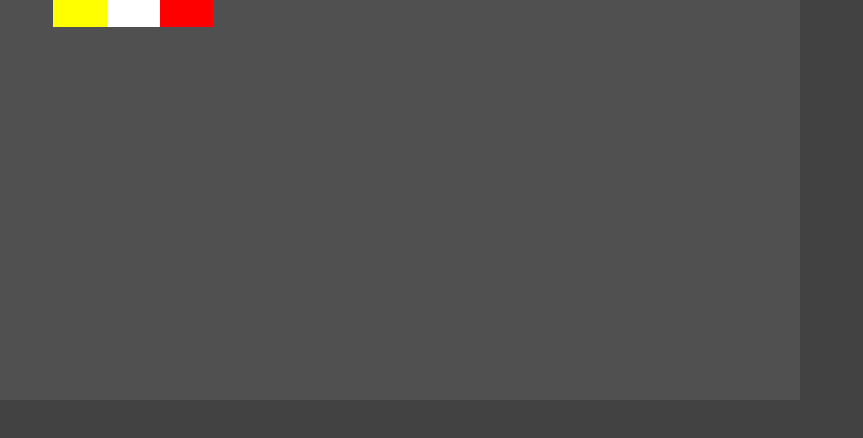
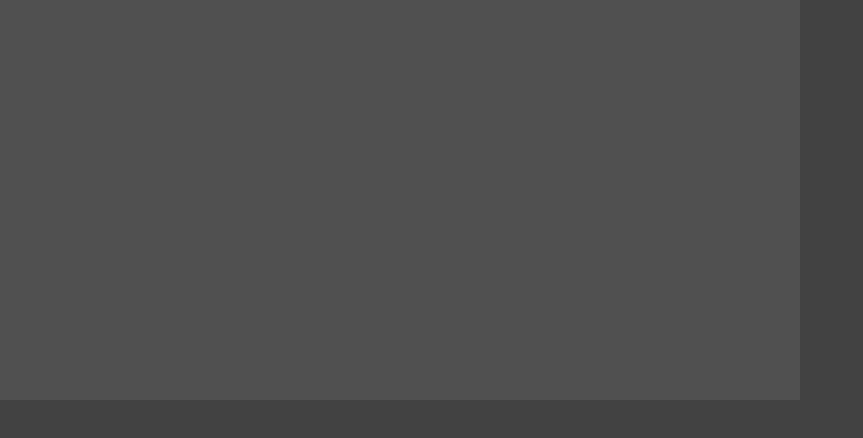
Before and after one commit to bruno-alves/bruno-alves.io, a React (Create React App) app: page /snake in a window 1280 px wide. Shown: the top 438 px of the page, without its empty margins (0-863 px from the left). Built offline with nearby package versions, Linux system fonts and the light colour scheme; the HTML template or start-up script is replaced by a standard one.

Commit message:
movimentação snake

```diff
--- a/src/Pages/Snake/index.js
+++ b/src/Pages/Snake/index.js
@@ -3,14 +3,7 @@ import { Table } from './styles';
 
 function Snake() {
   const [direction, setDirection] = useState('D');
-  const [snake, setSnake] = useState(() => {
-    const s = Array.from(Array(15), () => Array.from(Array(15)));
-    s[0][0] = 'tail';
-    s[0][1] = 'body';
-    s[0][2] = 'head';
-
-    return s;
-  });
+  const [snake, setSnake] = useState([0, 1, 2]);
 
   const changeDirection = (e) => {
     switch (e.keyCode) {
@@ -30,19 +23,11 @@ function Snake() {
   };
 
   const move = (direction) => {
-    setSnake(() => {
-      const s = [...snake];
-      s[0][0] = undefined;
-      s[0][1] = 'tail';
-      s[0][2] = 'body';
-      s[0][3] = 'head';
-
-      return s;
-    });
+    setSnake(() => {});
   };
 
   useEffect(() => {
-    // document.addEventListener('keyup', changeDirection, false);
+    document.addEventListener('keyup', changeDirection, false);
 
     const timer = setInterval(() => {
       move(direction);
@@ -51,17 +36,10 @@ function Snake() {
     return () => clearInterval(timer);
   });
 
+  const field = Array.from(Array(15), () => Array.from(Array(15)));
   return (
     <Table>
-      <tbody>
-        {snake.map((tr, a) => (
-          <tr key={String(a)}>
-            {tr.map((td, b) => (
-              <td className={td} key={String(b)} />
-            ))}
-          </tr>
-        ))}
-      </tbody>
+      <tbody />
     </Table>
   );
 }
```
